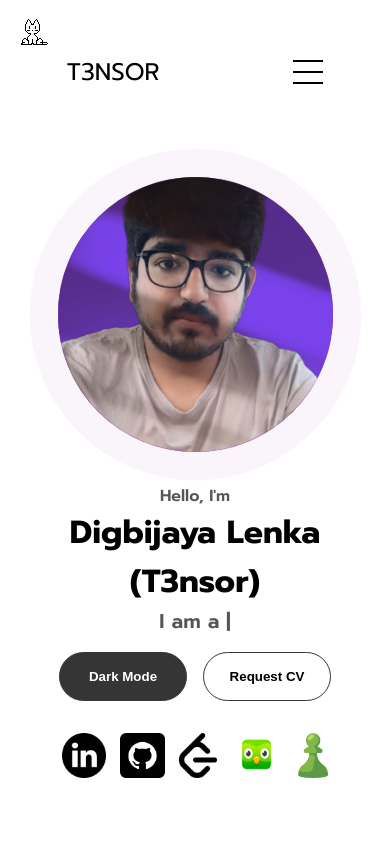
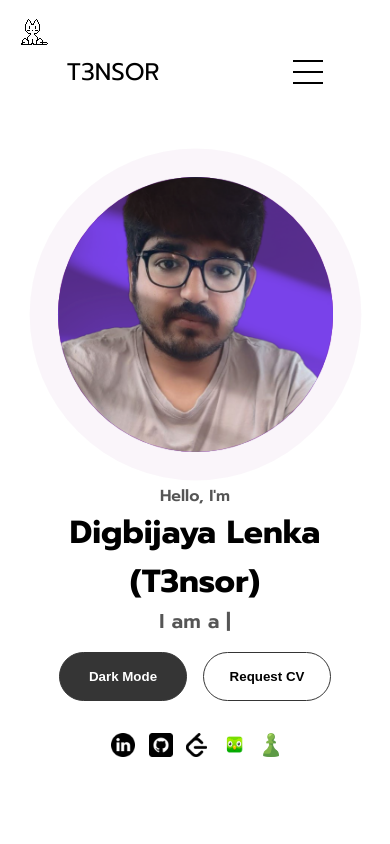
Before and after one commit to t3nsor98/portfolio-website, a website: page index.html in a window 390 px wide. Shown: the top 844 px of the page. Drawn offline with nearby package versions, Linux system fonts and the light colour scheme; a script that the page names is missing.

Commit message:
polished

```diff
--- a/style.css
+++ b/style.css
@@ -202,8 +202,8 @@ section {
 
 #socials-container {
   margin: 1rem;
-  height: 100px;
   padding: 1rem;
+  /* border: 2px solid black; */
 }
 
 /* ICONS */
@@ -559,6 +559,9 @@ html.lenis {
 }
 
 @media screen and (max-width: 600px) {
+  .icon{
+    height: 1.5rem;
+  }
   #contact,
   footer {
     height: 40vh;
```
